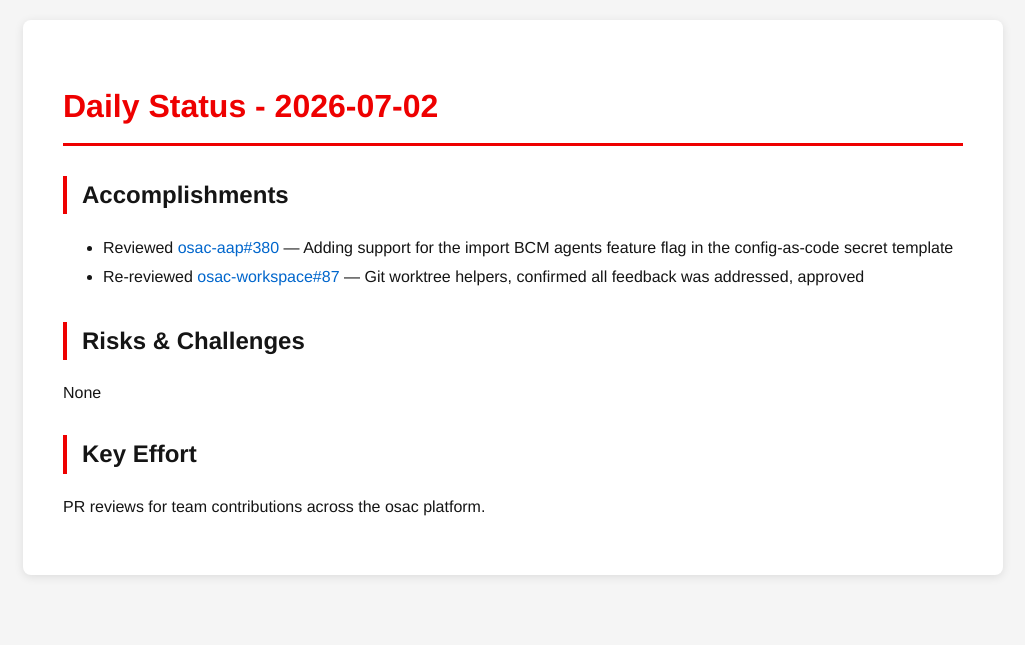
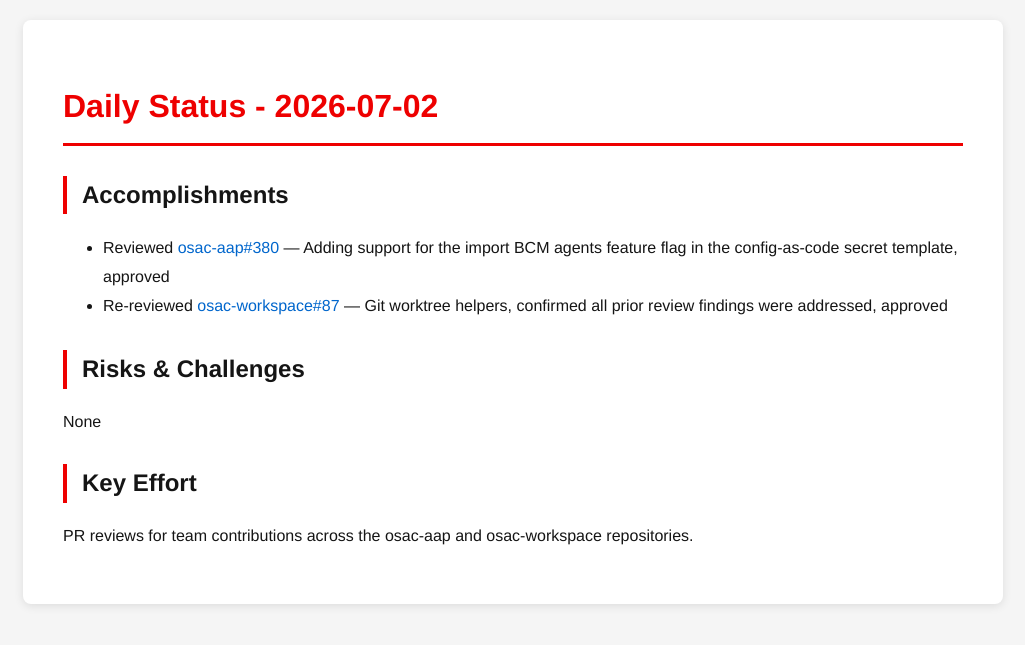
Before and after one commit to tzvatot/daily-status, a Jekyll site: the page built from 2026-07-02.md, in a window 1280 px wide. Shown: the top 645 px of the page, without its empty margins (127-1152 px from the left). Built offline with Jekyll 4.4.1, drawn with Linux system fonts in a browser that asks for light colours.

Commit message:
Daily status update - 2026-07-02

```diff
--- a/2026-07-02.md
+++ b/2026-07-02.md
@@ -7,11 +7,11 @@
 # Daily Status - 2026-07-02
 
 ## Accomplishments
-- Reviewed [osac-aap#380](https://github.com/osac-project/osac-aap/pull/380) — Adding support for the import BCM agents feature flag in the config-as-code secret template
-- Re-reviewed [osac-workspace#87](https://github.com/osac-project/osac-workspace/pull/87) — Git worktree helpers, confirmed all feedback was addressed, approved
+- Reviewed [osac-aap#380](https://github.com/osac-project/osac-aap/pull/380) — Adding support for the import BCM agents feature flag in the config-as-code secret template, approved
+- Re-reviewed [osac-workspace#87](https://github.com/osac-project/osac-workspace/pull/87) — Git worktree helpers, confirmed all prior review findings were addressed, approved
 
 ## Risks & Challenges
 None
 
 ## Key Effort
-PR reviews for team contributions across the osac platform.
+PR reviews for team contributions across the osac-aap and osac-workspace repositories.
```
